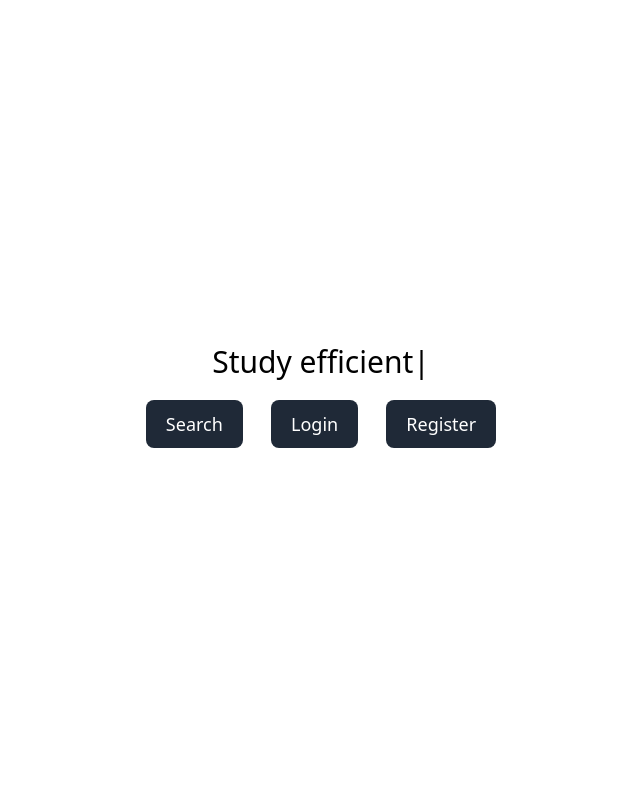
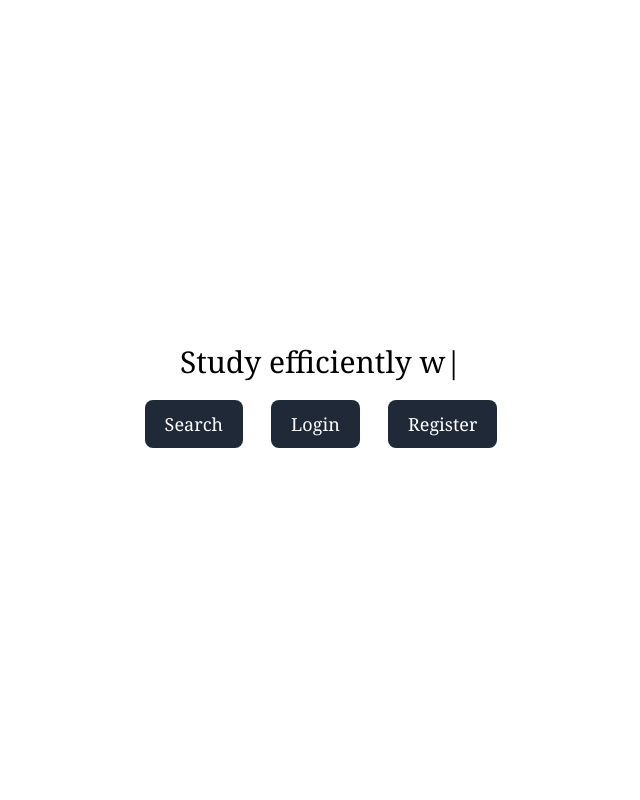
Before and after one commit to GunaDD/uwcram, a Django app: page / in a window 1280 px wide. Shown: the whole page, without its empty margins (319-959 px from the left). Run offline with Django 4.2, Linux system fonts and the light colour scheme.

Commit message:
minor ui changes

```diff
--- a/webapp/templates/webapp/index.html
+++ b/webapp/templates/webapp/index.html
@@ -7,7 +7,7 @@
     <link href="https://cdn.jsdelivr.net/npm/tailwindcss@2.2.19/dist/tailwind.min.css" rel="stylesheet">
 </head>
 <body>
-    <div class="flex flex-col items-center justify-center text-center h-screen">
+    <div class="flex flex-col items-center justify-center text-center h-screen font-serif">
         <div class="container items-center">
             <div class="mb-5">
                 <p class="text-3xl">
@@ -33,14 +33,14 @@
 <script>
     document.addEventListener("DOMContentLoaded", function() {
         var typed = new Typed("#typed-text", {
-            strings: ["Welcome to AnkiStudy"],
+            strings: ["Welcome to UWCram"],
             typeSpeed: 100,
             backSpeed: 50,
             showCursor: true,
             cursorChar: '|',
             autoInsertCss: true,
             loop: true,
-            strings: ["Welcome to AnkiStudy", "Study efficiently with Anki Cards!"]
+            strings: ["Welcome to UWCram", "Study efficiently with Anki Cards!"]
         });
     });
 </script>
```
